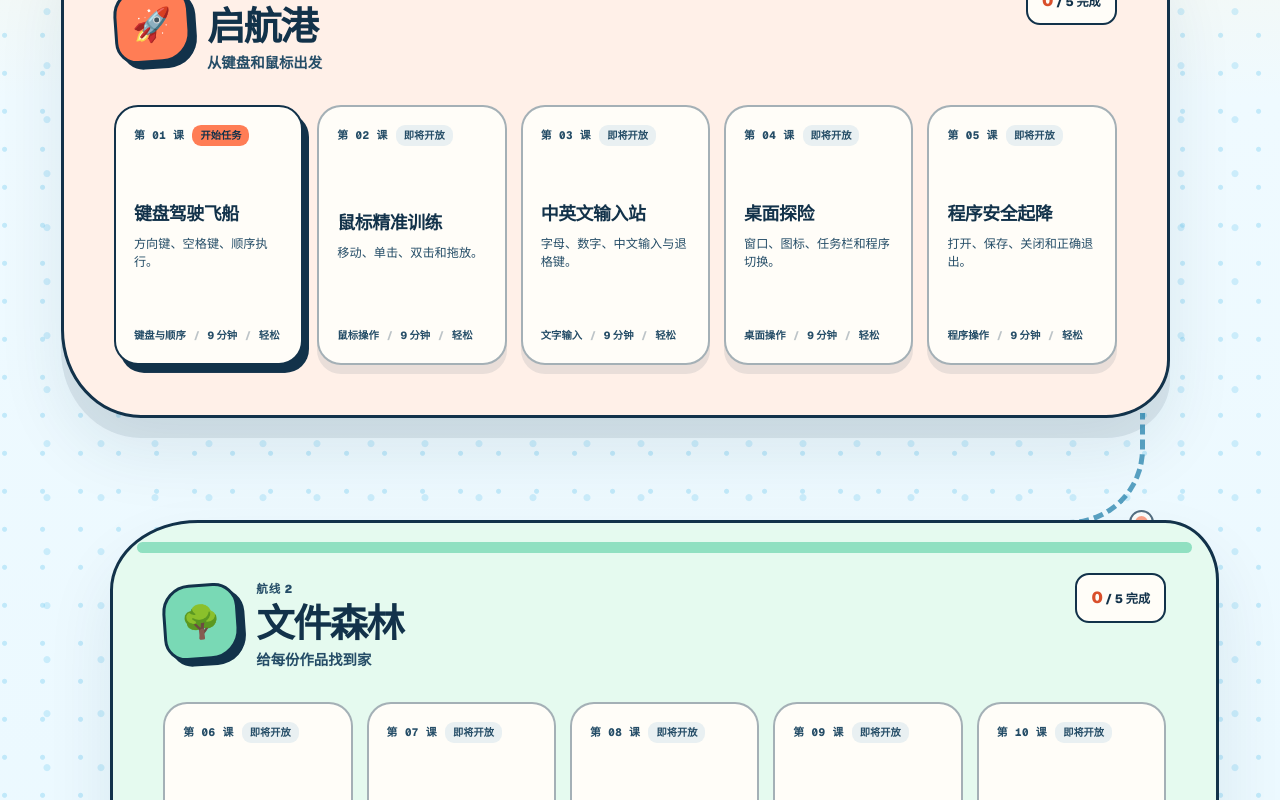
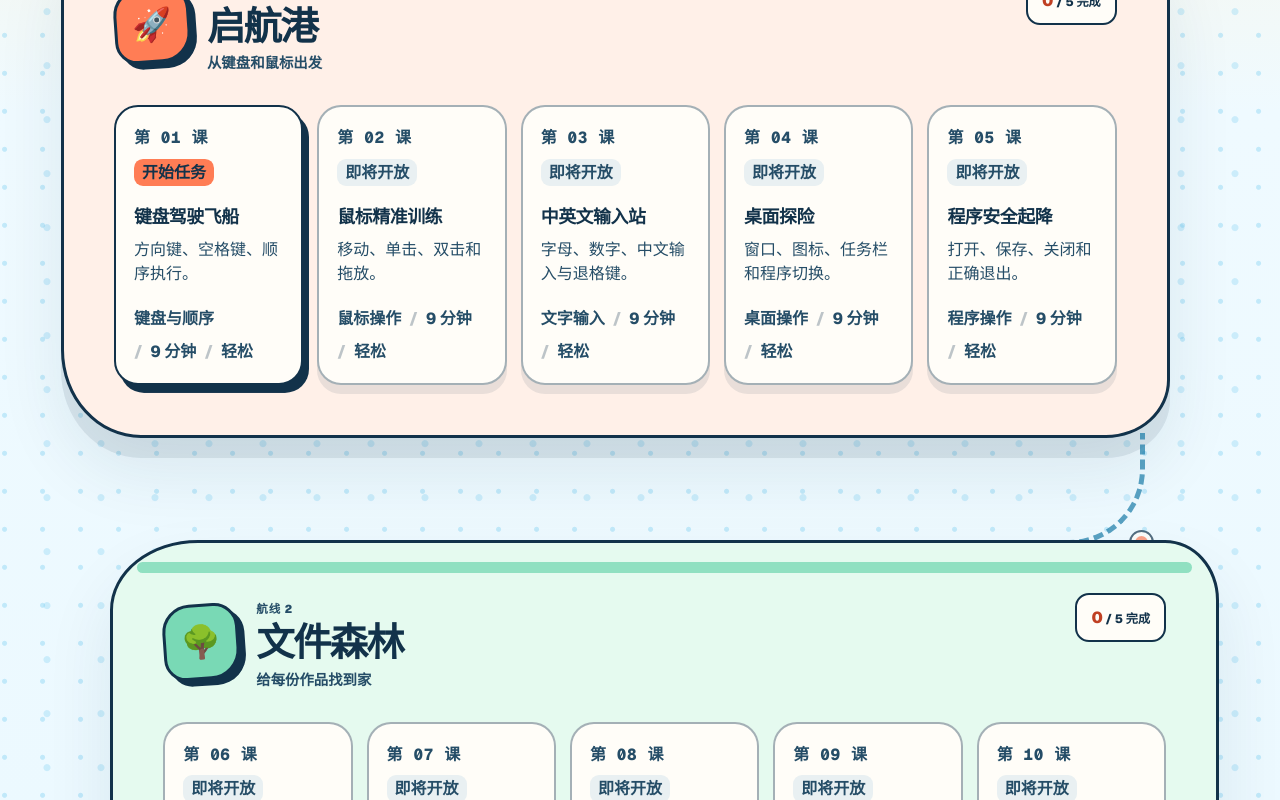
Before and after one commit to oldshipmaster/computer-study, a Next.js app: page / in a window 1280 px wide. Shown: the part 1080-1880 px from the top of the page. Built offline with nearby package versions, Linux system fonts and the light colour scheme.

Commit message:
fix: improve curriculum card accessibility

```diff
--- a/app/globals.css
+++ b/app/globals.css
@@ -2,10 +2,10 @@
 
 :root {
   --coral: #ff7d55;
-  --coral-deep: #d94f2b;
+  --coral-deep: #c04023;
   --coral-soft: #fff0e8;
   --yellow: #ffd85a;
-  --yellow-deep: #a66700;
+  --yellow-deep: #945c00;
   --yellow-soft: #fff7cf;
   --mint: #79d9b5;
   --mint-deep: #176f59;
@@ -850,15 +850,17 @@ a {
 }
 
 .course-card-topline {
+  flex-wrap: wrap;
   justify-content: space-between;
 }
 
 .course-number {
   color: var(--deep-sea-soft);
   font-family: var(--font-geist-mono), monospace;
-  font-size: 0.68rem;
+  font-size: 1rem;
   font-weight: 800;
   letter-spacing: 0.04em;
+  white-space: nowrap;
 }
 
 .course-status {
@@ -866,9 +868,10 @@ a {
   border-radius: 9px;
   background: #e9f0f2;
   color: var(--deep-sea-soft);
-  font-size: 0.64rem;
+  font-size: 1rem;
   font-weight: 850;
   line-height: 1.1;
+  white-space: nowrap;
 }
 
 .course-card--available .course-status {
@@ -896,7 +899,7 @@ a {
 
 .course-card-copy > span {
   color: var(--deep-sea-soft);
-  font-size: 0.76rem;
+  font-size: 1rem;
   font-weight: 550;
   line-height: 1.5;
 }
@@ -904,7 +907,7 @@ a {
 .course-card-meta {
   flex-wrap: wrap;
   color: var(--deep-sea-soft);
-  font-size: 0.65rem;
+  font-size: 1rem;
   font-weight: 750;
 }
 
```
Also changed, not shown: 1 other file (tests, documents, lock files or other folders).
